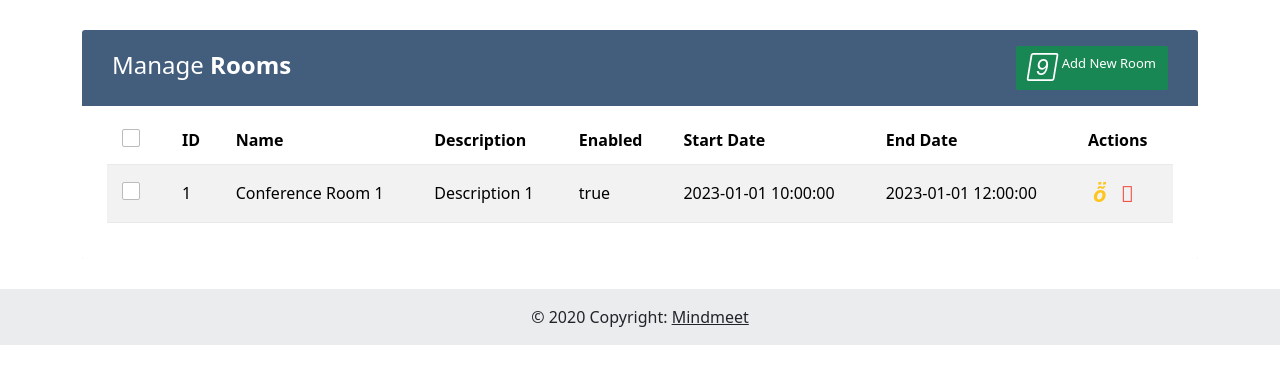
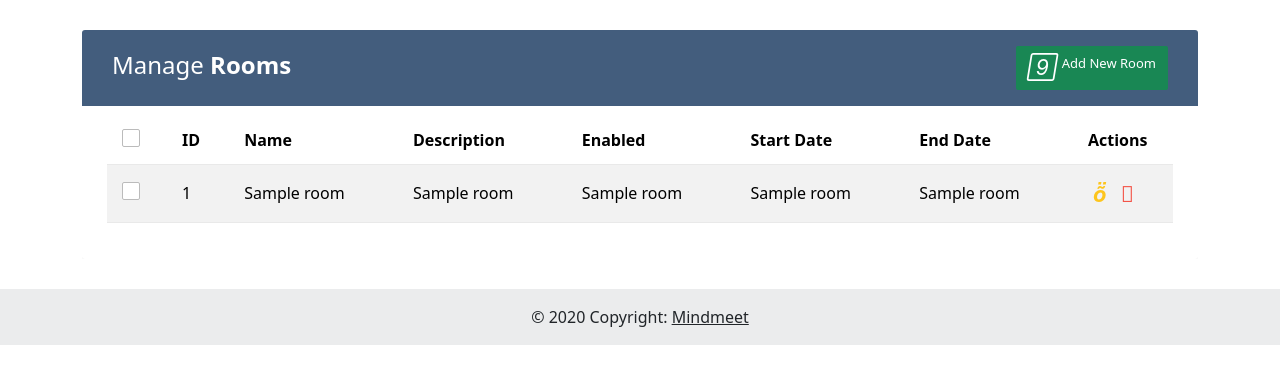
Before and after one commit to Jackson-Vieira/IFRN-PADB, a Flask app: template app/templates/dashboard.html in a window 1280 px wide. Shown: the part 56-440 px from the top of the page. Run offline with Flask 3, Linux system fonts and the light colour scheme; the template is opened without the code that fills it: most values are stand-ins (such as "Sample title", 1, 10 or a date in 2020); some libraries are stand-ins or nearby versions.

Commit message:
dashboard

```diff
--- a/app/main.py
+++ b/app/main.py
@@ -24,7 +24,7 @@ INSERT_ROOM_SQL = """
 """
 
 GET_ROOMS_SQL = """
-  SELECT * FROM Rooms
+  SELECT id, name, description, enable, start_date, end_date, created_at, updated_at FROM Rooms
 """
 
 GET_ROOM_SQL = """
@@ -59,17 +59,18 @@ class Room(RoomBase):
 def create_room():
   try:
     room = RoomCreate(**request.get_json())
+    room_dict = room.model_dump()
 
     with connect_db() as conn:
       with conn.cursor() as cur:
-        cur.execute(INSERT_ROOM_SQL, **room.model_dump())
+        cur.execute(INSERT_ROOM_SQL, room_dict)
 
-    return room.model_dump(), 202
+    return room_dict, 202
 
   except ValidationError as e:
     return e.errors(), 400
   except Exception as e:
-    return e, 500
+    return "Internal Server Error", 500
 
 @app.route("/api/v1/rooms/<room_id>", methods=["DELETE"])
 def remover_room(room_id):
@@ -103,7 +104,14 @@ def update_room(room_id):
 
 @app.route("/", methods=["GET"])
 def dashboard_view():
-  return flask.render_template("dashboard.html")
+
+  rooms = []
+  with connect_db() as conn:
+    with conn.cursor() as cur:
+      cur.execute(GET_ROOMS_SQL)
+      rooms = cur.fetchall()
+
+  return flask.render_template("dashboard.html", rooms=rooms)
 
 if __name__ == "__main__":
   # test_db_connection()
--- a/app/static/scripts.js
+++ b/app/static/scripts.js
@@ -15,6 +15,7 @@ $(document).ready(function(){
 			});
 		}
 	});
+
 	checkbox.click(function(){
 		if(!this.checked){
 			$("#selectAll").prop("checked", false);
@@ -47,6 +48,12 @@ $(document).ready(function(){
 	});
 
 	$('#addRoomForm').on('submit', function(event){
-		event.preventDefault();
+		var formData = {
+      		name: $("#addRoomName").val(),
+      		description: $("addRoomDescription").val(),
+      		enabled: $("#addRoomEnabled").val(),
+			start_date: $("#addEnabled").val(),
+			end_date: $("#addRoomEnabled").val(),
+    	};
 	});
 });
--- a/app/templates/dashboard.html
+++ b/app/templates/dashboard.html
@@ -33,6 +33,7 @@
         		</tr>
     		</thead>
     		<tbody>
+				{% for room in rooms %}
         			<tr>
             			<td>
                 			<span class="custom-checkbox">
@@ -40,17 +41,18 @@
                     			<label for="checkbox1"></label>
                 			</span>
             			</td>
-            		<td>1</td>
-            		<td>Conference Room 1</td>
-            		<td>Description 1</td>
-            		<td>true</td>
-            		<td>2023-01-01 10:00:00</td>
-            		<td>2023-01-01 12:00:00</td>
+            			<td>{{room[0]}}</td>
+            			<td>{{room[1]}}</td>
+            			<td>{{room[2]}}</td>
+            			<td>{{room[3]}}</td>
+            			<td>{{room[4]}}</td>
+            			<td>{{room[5]}}</td>
             			<td>
                 			<a data-bs-target="#editRoomModal" class="edit" data-bs-toggle="modal"><i class="material-icons" data-bs-toggle="tooltip" title="Edit">&#xE254;</i></a>
                 			<a data-bs-target="#deleteRoomModal" class="delete" data-bs-toggle="modal"><i class="material-icons" data-bs-toggle="tooltip" title="Delete">&#xE872;</i></a>
             			</td>
         			</tr>
+				{% endfor %}
     		</tbody>
 		</table>
 			<!-- <div class="clearfix">
```
Lines whose indentation alone changed are shown as unchanged.
